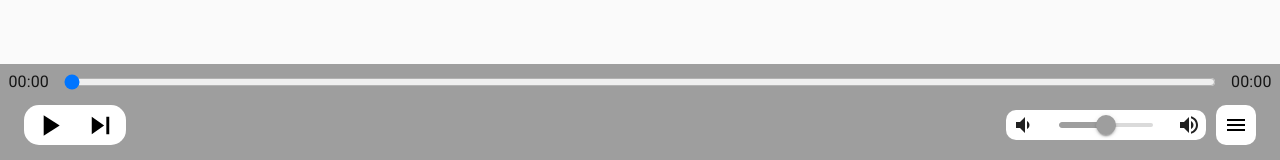
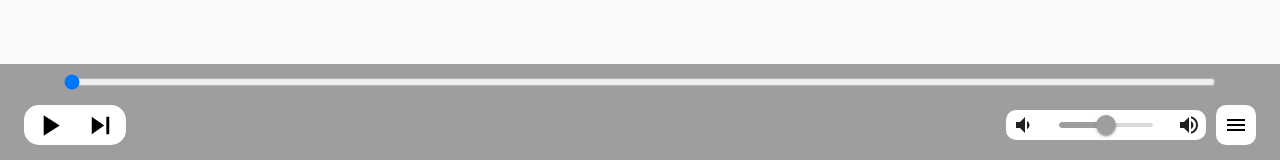
Before and after one commit to AlekseiPronin313/music-player-react, a React (Create React App) app: page / in a window 1280 px wide. Shown: the part 636-796 px from the top of the page. Built offline with nearby package versions, Linux system fonts and the light colour scheme.

Commit message:
track switching update

```diff
--- a/src/components/Footer/AudioPlayers/AudioPlayers.js
+++ b/src/components/Footer/AudioPlayers/AudioPlayers.js
@@ -14,12 +14,19 @@ function AudioPlayers ({ openPlaylist, musicPlay, playing }) {
     const progressBar = useRef();
     const animationRef = useRef();
 
+    const track = musicPlay.fileUrl
+
     useEffect(() => {
         const seconds = Math.floor(audioPlayer.current.duration);
         setDuration(seconds);
         progressBar.current.max = seconds;
     }, [audioPlayer?.current?.loadedmetadata, audioPlayer?.current?.readyState]);
 
+    useEffect(() => {
+        if (track) {
+            togglePlayPause(true)
+        }
+    },[track])
     const handleVolume = (value) => {
         setStateVolum(value)
         audioPlayer.current.volume = value
@@ -68,14 +75,14 @@ function AudioPlayers ({ openPlaylist, musicPlay, playing }) {
                 justifyContent: 'center',
                 alignItems: 'center'
             }}>
-                <Typography>{calculateTime(currentTime)}</Typography>
+                <Typography>{duration? calculateTime(currentTime) : null}</Typography>
                 <input className={'audio__input'} type={"range"} defaultValue="0"
                        ref={progressBar} onChange={changeRange}/>
-                <Typography>{duration? calculateTime(duration) : "00:00"}</Typography>
+                <Typography>{duration? calculateTime(duration) : null}</Typography>
             </Box>
             <audio className={'audio__player'}
                    ref={audioPlayer}
-                   src={musicPlay.fileUrl}
+                   src={track}
                    preload="metadata"></audio>
 
             <PanelButtons togglePlayPause={togglePlayPause}
```
Also changed, not shown: src/redux/redux-store.js (line endings or trailing spaces).
